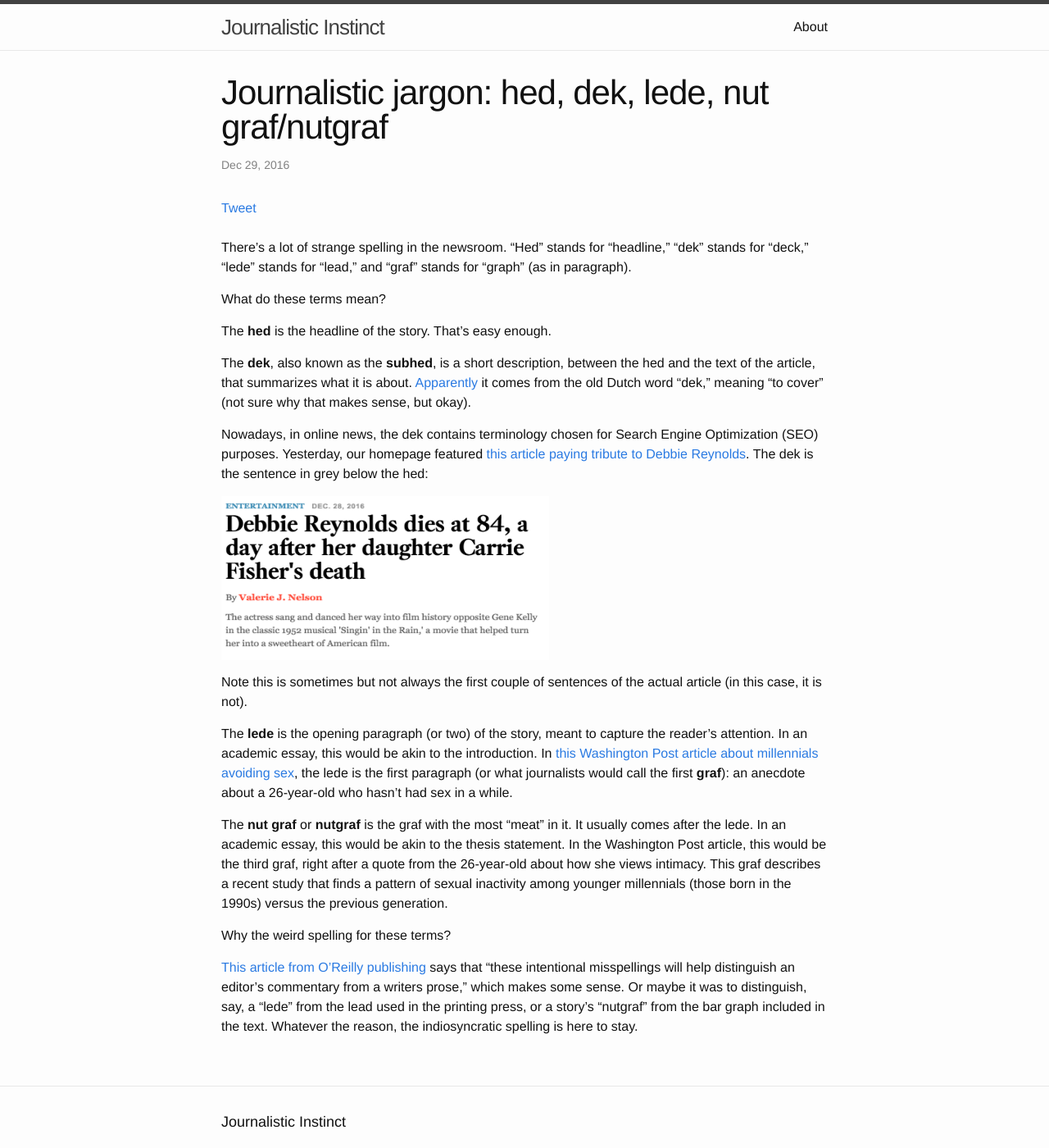
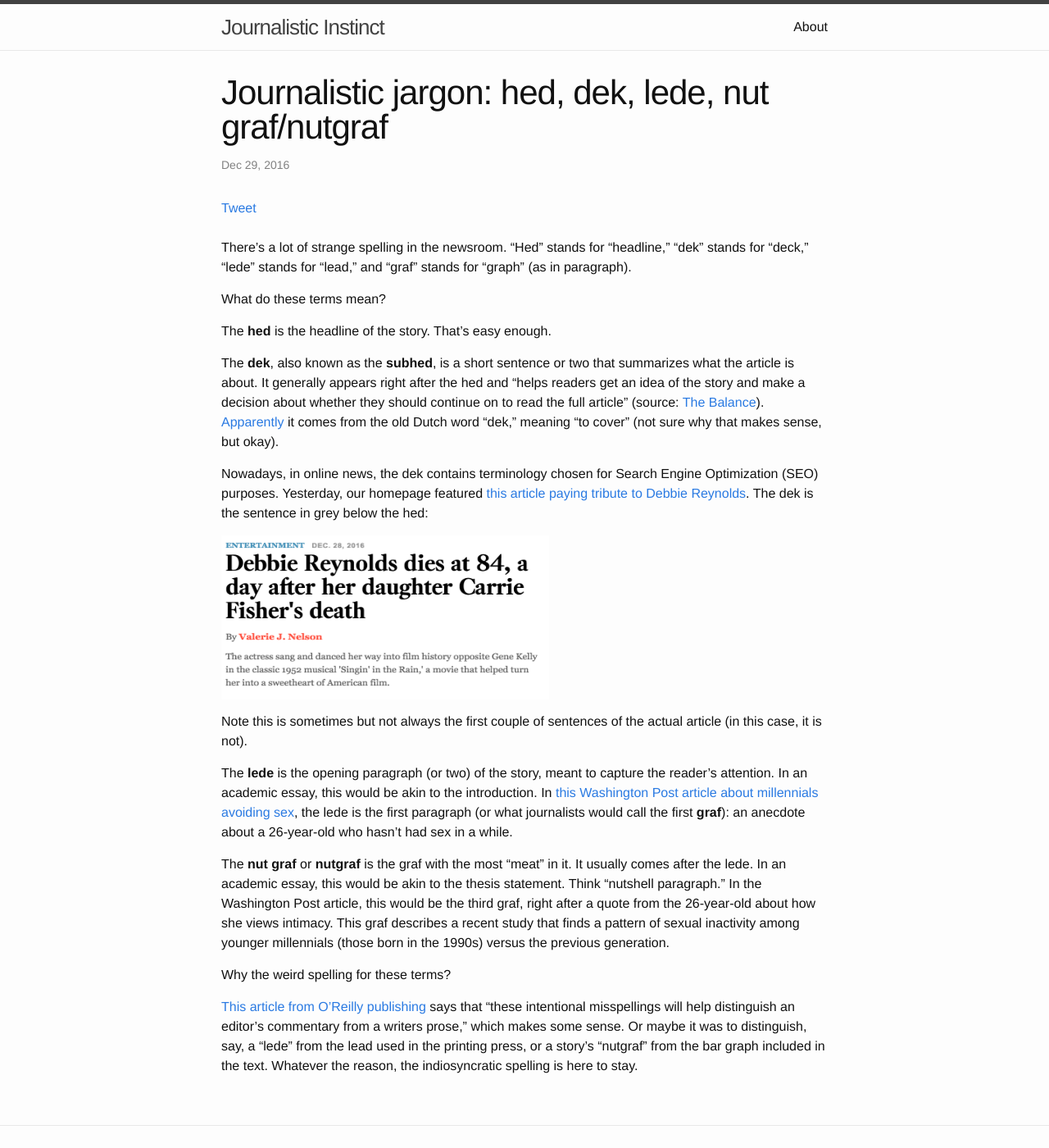
Before and after one commit to underthecurve/underthecurve.github.io, a Jekyll site: the page built from _posts/2016-12-29-hed-dek-led-graf.markdown, in a window 1280 px wide and 1400 px high. Shown: the whole window at 82% size. Built offline with Jekyll 4.4.1, drawn with Linux system fonts in a browser that asks for light colours; comment, search, counter and statistics services are not loaded.

Commit message:
nutshell

```diff
--- a/_posts/2016-12-29-hed-dek-led-graf.markdown
+++ b/_posts/2016-12-29-hed-dek-led-graf.markdown
@@ -11,7 +11,7 @@
 
 The **hed** is the headline of the story. That's easy enough.
 
-The **dek**, also known as the **subhed**, is a short description, between the hed and the text of the article, that summarizes what it is about. [Apparently](https://www.quora.com/In-Journalism-where-did-the-term-dek-come-from) it comes from the old Dutch word "dek," meaning "to cover" (not sure why that makes sense, but okay).
+The **dek**, also known as the **subhed**, is a short sentence or two that summarizes what the article is about. It generally appears right after the hed and "helps readers get an idea of the story and make a decision about whether they should continue on to read the full article" (source: [The Balance](https://www.thebalance.com/what-is-a-dek-or-subhed-in-journalism-2316027)). [Apparently](https://www.quora.com/In-Journalism-where-did-the-term-dek-come-from) it comes from the old Dutch word "dek," meaning "to cover" (not sure why that makes sense, but okay).
 
 Nowadays, in online news, the dek contains terminology chosen for Search Engine Optimization (SEO) purposes. Yesterday, our homepage featured [this article paying tribute to Debbie Reynolds](http://www.latimes.com/entertainment/la-me-debbie-reynolds-20161228-story.html). The dek is the sentence in grey below the hed:
 
@@ -21,7 +21,7 @@
 
 The **lede** is the opening paragraph (or two) of the story, meant to capture the reader's attention. In an academic essay, this would be akin to the introduction. In [this Washington Post article about millennials avoiding sex](https://www.washingtonpost.com/local/social-issues/there-isnt-really-anything-magical-about-it-why-more-millennials-are-putting-off-sex/2016/08/02/e7b73d6e-37f4-11e6-8f7c-d4c723a2becb_story.html?utm_term=.a77176425a7a), the lede is the first paragraph (or what journalists would call the first **graf**): an anecdote about a 26-year-old who hasn't had sex in a while.
 
-The **nut graf** or **nutgraf** is the graf with the most "meat" in it. It usually comes after the lede. In an academic essay, this would be akin to the thesis statement. In the Washington Post article, this would be the third graf, right after a quote from the 26-year-old about how she views intimacy. This graf describes a recent study that finds a pattern of sexual inactivity among younger millennials (those born in the 1990s) versus the previous generation.
+The **nut graf** or **nutgraf** is the graf with the most "meat" in it. It usually comes after the lede. In an academic essay, this would be akin to the thesis statement. Think "nutshell paragraph." In the Washington Post article, this would be the third graf, right after a quote from the 26-year-old about how she views intimacy. This graf describes a recent study that finds a pattern of sexual inactivity among younger millennials (those born in the 1990s) versus the previous generation.
 
 Why the weird spelling for these terms?
 
```
